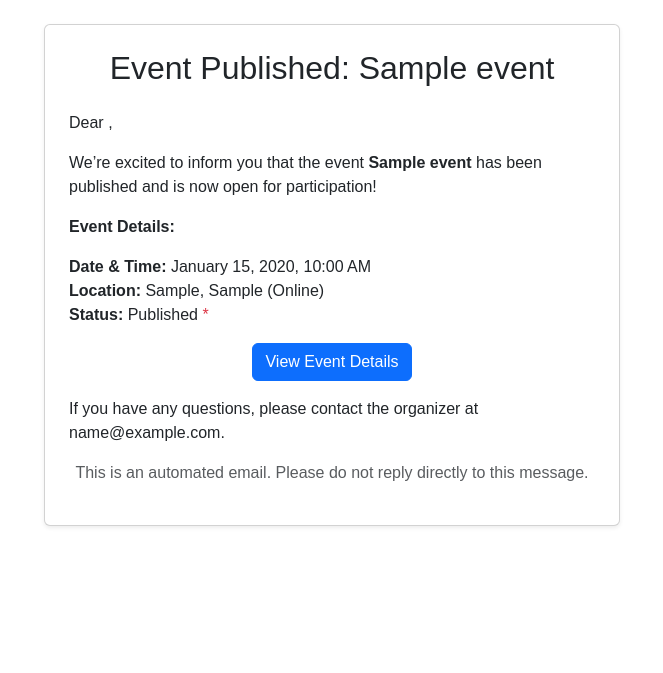
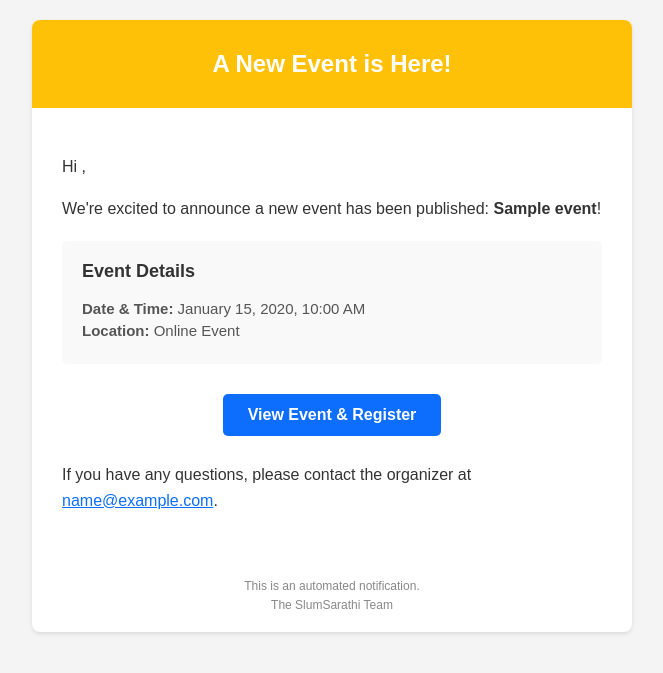
Before and after one commit to prasannadhami14/SlumSarathi, a Django app: template templates/events/event_published_email.html in a window 1280 px wide. Shown: the top 673 px of the page, without its empty margins (308-971 px from the left). Run offline with Django 5.2, Linux system fonts and the light colour scheme; tables that the repository leaves empty hold one stand-in row (values such as "Sample post"); the template is opened without the code that fills it: values that come from a table or form of the project are taken from there, most other values are stand-ins (such as "Sample title", 1, 10 or a date in 2020); some libraries are stand-ins or nearby versions.

Commit message:
add style to email format

```diff
--- a/templates/events/event_published_email.html
+++ b/templates/events/event_published_email.html
@@ -1,37 +1,74 @@
 {% load static %}
 <!DOCTYPE html>
-<html lang="en">
+<html>
 <head>
-    <meta charset="UTF-8">
-    <meta name="viewport" content="width=device-width, initial-scale=1.0">
-    <title>Event Published Notification</title>
-    <link href="https://cdn.jsdelivr.net/npm/bootstrap@5.3.3/dist/css/bootstrap.min.css" rel="stylesheet" integrity="sha384-QWTKZyjpPEjISv5WaRU9OFeRpok6YctnYmDr5pNlyT2bRjXh0JMhjY6hW+ALEwIH" crossorigin="anonymous">
+    <title>New Event Published!</title>
     <style>
-        /* Minimal inline CSS for email client compatibility */
-        body { font-family: Arial, sans-serif; margin: 0; padding: 0; }
-        .container { max-width: 600px; }
-        .card { background-color: #ffffff; }
-        a.btn { text-decoration: none; }
+        /* Basic responsive styling */
+        @media screen and (max-width: 600px) {
+            .content {
+                width: 100% !important;
+                display: block !important;
+                padding: 10px !important;
+            }
+            .main-title {
+                font-size: 20px !important;
+            }
+        }
     </style>
 </head>
-<body>
-    <div class="container py-4">
-        <div class="card shadow-sm p-4">
-            <h2 class="text-center mb-4">Event Published: {{ event.title }}</h2>
-            <p>Dear {{ user.get_full_name|default:user.username }},</p>
-            <p>We’re excited to inform you that the event <strong>{{ event.title }}</strong> has been published and is now open for participation!</p>
-            <p><strong>Event Details:</strong></p>
-            <ul class="list-unstyled">
-                <li><strong>Date & Time:</strong> {{ event.start_datetime|date:"F d, Y, g:i A" }}</li>
-                <li><strong>Location:</strong> {{ event.city }}, {{ event.country }} ({{ event.event_type|title }})</li>
-                <li><strong>Status:</strong> {{ event.get_status_display }} <span class="text-danger">*</span></li>
-            </ul>
-            <p class="text-center">
-                <a href="{{ domain }}{% url 'events:event_detail' slug=event.slug %}" class="btn btn-primary">View Event Details</a>
-            </p>
-            <p>If you have any questions, please contact the organizer at {{ event.organizer.email }}.</p>
-            <p class="text-muted text-center">This is an automated email. Please do not reply directly to this message.</p>
-        </div>
-    </div>
+<body style="font-family: Arial, sans-serif; background-color: #f4f4f4; margin: 0; padding: 20px;">
+    <table border="0" cellpadding="0" cellspacing="0" width="100%">
+        <tr>
+            <td>
+                <table align="center" border="0" cellpadding="0" cellspacing="0" class="content" style="width: 100%; max-width: 600px; background-color: #ffffff; border-radius: 8px; box-shadow: 0 2px 4px rgba(0,0,0,0.1);">
+                    <!-- Header -->
+                    <tr>
+                        <td align="center" style="background-color: #ffc107; padding: 30px; border-top-left-radius: 8px; border-top-right-radius: 8px;">
+                            <h1 class="main-title" style="color: #ffffff; margin: 0; font-size: 24px;">A New Event is Here!</h1>
+                        </td>
+                    </tr>
+                    <!-- Body -->
+                    <tr>
+                        <td style="padding: 30px;">
+                            <p style="color: #333333; font-size: 16px; line-height: 1.6;">
+                                Hi {{ user.get_full_name|default:user.username }},
+                            </p>
+                            <p style="color: #333333; font-size: 16px; line-height: 1.6;">
+                                We're excited to announce a new event has been published: <strong>{{ event.title }}</strong>!
+                            </p>
+                            <div style="background-color: #f9f9f9; padding: 20px; border-radius: 5px; margin-top: 20px; margin-bottom: 20px;">
+                                <h3 style="color: #333333; margin-top: 0; font-size: 18px;">Event Details</h3>
+                                <p style="color: #555555; font-size: 15px; margin: 5px 0;">
+                                    <strong>Date & Time:</strong> {{ event.start_datetime|date:"F d, Y, h:i A" }}
+                                </p>
+                                <p style="color: #555555; font-size: 15px; margin: 5px 0;">
+                                    <strong>Location:</strong> {{ event.location_display }}
+                                </p>
+                            </div>
+                            <!-- Button -->
+                            <table border="0" cellpadding="0" cellspacing="0" width="100%">
+                                <tr>
+                                    <td align="center" style="padding: 10px 0;">
+                                        <a href="{{ domain }}{% url 'events:event_detail' slug=event.slug %}" target="_blank" style="background-color: #0d6efd; color: #ffffff; padding: 12px 25px; text-decoration: none; border-radius: 5px; font-weight: bold; display: inline-block;">View Event & Register</a>
+                                    </td>
+                                </tr>
+                            </table>
+                             <p style="color: #333333; font-size: 16px; line-height: 1.6;">
+                                If you have any questions, please contact the organizer at <a href="mailto:{{ event.organizer.email }}" style="color: #0d6efd;">{{ event.organizer.email }}</a>.
+                            </p>
+                        </td>
+                    </tr>
+                    <!-- Footer -->
+                    <tr>
+                        <td style="padding: 20px; text-align: center; color: #888888; font-size: 12px; border-bottom-left-radius: 8px; border-bottom-right-radius: 8px;">
+                            <p style="margin: 0;">This is an automated notification.</p>
+                            <p style="margin: 5px 0 0 0;">The SlumSarathi Team</p>
+                        </td>
+                    </tr>
+                </table>
+            </td>
+        </tr>
+    </table>
 </body>
 </html>
```
Also changed, not shown: templates/events/event_registration_confirmation_email.html (+69 -21 lines).
